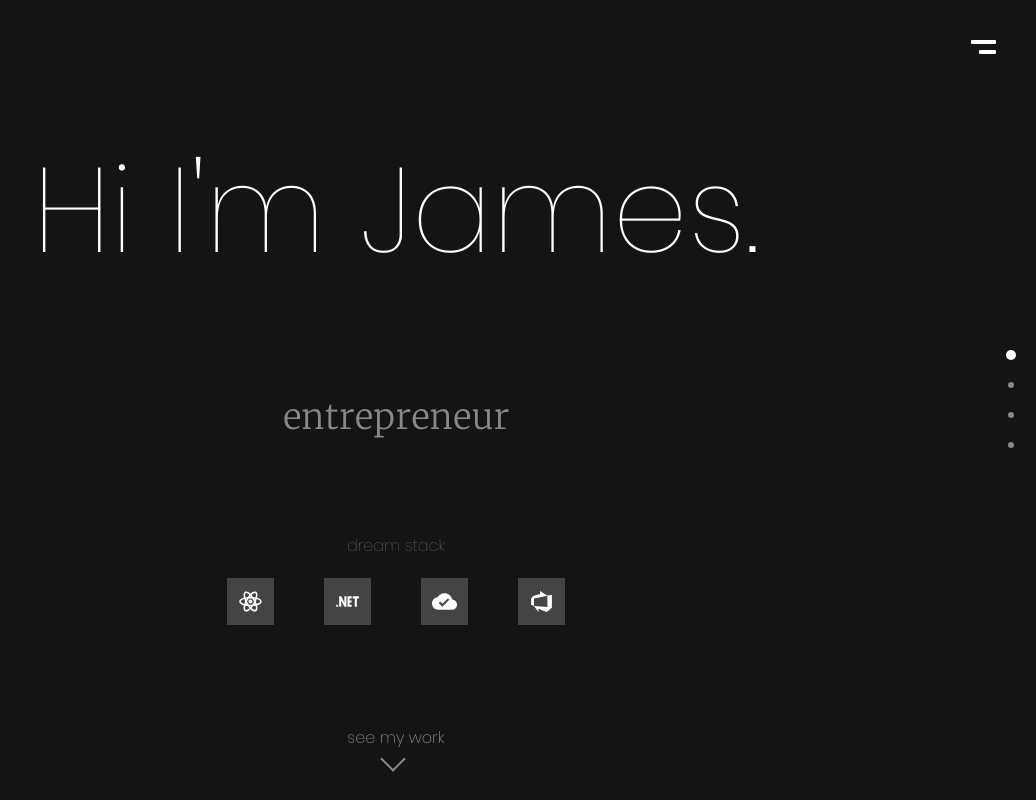
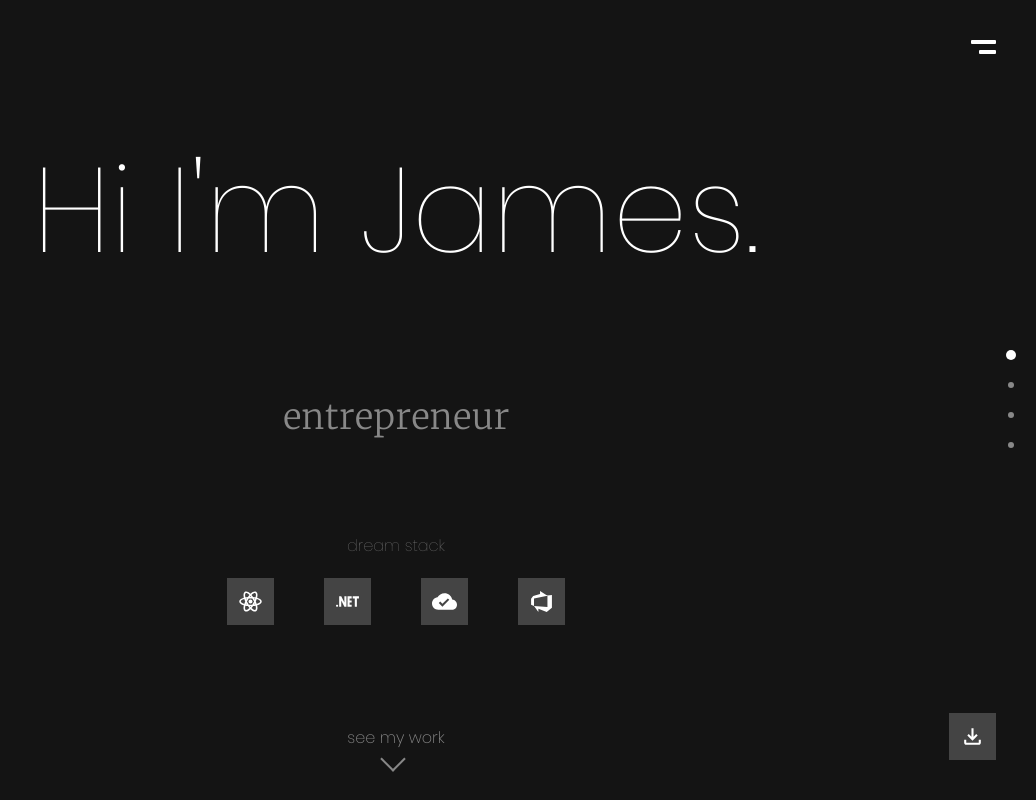
Before and after one commit to j-petty/jamespetty.com.au, a React (Create React App) app: page / in a window 1280 px wide. Shown: the top 800 px of the page, without its empty margins (244-1280 px from the left). Built offline with nearby package versions, Linux system fonts and the light colour scheme.

Commit message:
added pdf download

```diff
--- a/src/assets/icons/index.ts
+++ b/src/assets/icons/index.ts
@@ -6,3 +6,4 @@ export { default as reactImg} from 'assets/icons/react.svg';
 export { default as dotNetImg} from 'assets/icons/dot-net.svg';
 export { default as cloudImg} from 'assets/icons/cloud.svg';
 export { default as devOpsImg} from 'assets/icons/devops.svg';
+export { default as downloadImg} from 'assets/icons/download.svg';
--- a/src/components/Icon/Icon.tsx
+++ b/src/components/Icon/Icon.tsx
@@ -6,11 +6,18 @@ interface IIconProps {
   link: string;
   image: string;
   imageAlt: string;
+  style?: any;
+  title?: string;
 }
 
-const Icon: React.FC<IIconProps> = ({ link, image, imageAlt }) => {
+const Icon: React.FC<IIconProps> = ({ link, image, imageAlt, ...props }) => {
   return (
-    <a className={styles.socialIcon} href={link} target='_blank' rel='noopener noreferrer'>
+    <a
+      className={styles.socialIcon}
+      href={link}
+      target='_blank'
+      rel='noopener noreferrer'
+      {...props}>
       <img src={image} alt={imageAlt} width='25' height='25' />
     </a>
   );
--- a/src/components/ScrollMenuItem/ScrollMenuItem.tsx
+++ b/src/components/ScrollMenuItem/ScrollMenuItem.tsx
@@ -1,4 +1,4 @@
-import React, { useEffect, useState, createRef } from 'react';
+import React, { useEffect, useState, useRef } from 'react';
 
 import styles from './ScrollMenuItem.module.scss';
 
@@ -14,8 +14,8 @@ const ScrollMenuItem: React.FC<IScrollMenuItemProps> = ({ link, inView }) => {
   const [isMouseOver, setIsMouseOver] = useState(false);
 
   // Use refs to get initial position
-  const container = createRef<HTMLLIElement>();
-  const element = createRef<HTMLAnchorElement>();
+  const container = useRef<HTMLLIElement>(null);
+  const element = useRef<HTMLAnchorElement>(null);
 
   const onMouseMove = (e: React.MouseEvent) => {
     if (!container || !element || !isMouseOver) {
@@ -67,7 +67,7 @@ const ScrollMenuItem: React.FC<IScrollMenuItemProps> = ({ link, inView }) => {
     <li
       id={`scroll-${link}`}
       className={inView ? `${styles.menuItem} active scrollItem` : `${styles.menuItem} scrollItem`}
-      ref={container}
+      ref={container ?? null}
       onMouseEnter={onMouseEnter}
       onMouseLeave={onMouseLeave}
       onMouseMove={onMouseMove}>
--- a/src/pages/Home/Home.tsx
+++ b/src/pages/Home/Home.tsx
@@ -40,7 +40,8 @@ import {
   reactImg,
   dotNetImg,
   cloudImg,
-  devOpsImg
+  devOpsImg,
+  downloadImg
 } from 'assets/icons';
 
 import './Home.module.scss';
@@ -437,6 +438,18 @@ const Home: React.FC<IHomeProps> = ({ colorMode }) => {
       <Footer
         link='/'
         name='James Petty' />
+
+      <Icon
+        link='/downloads/james-petty-cv-2021.pdf'
+        image={downloadImg}
+        imageAlt='Download'
+        style={{
+          position: 'fixed',
+          bottom: '40px',
+          right: '40px',
+          margin: '0'
+        }}
+        title='Download CV' />
     </main>
   );
 };
```
Also changed, not shown: src/assets/icons/download.svg (added), 1 other file (tests, documents, lock files or other folders).
